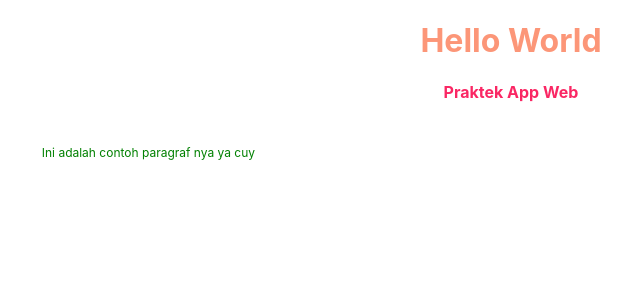
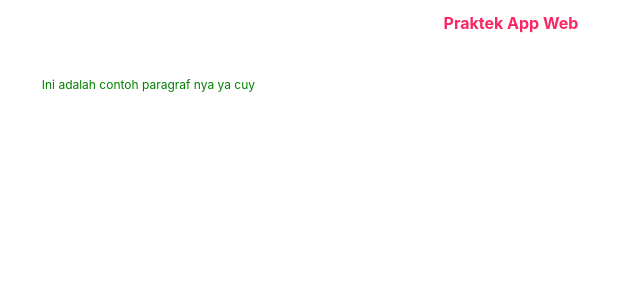
Before and after one commit to Zulharmin-192113301/Pertemuan3, a React (Create React App) app: page / in a window 1280 px wide. Shown: the top 300 px of the page, without its empty margins (129-769 px from the left). Built offline with nearby package versions, Linux system fonts and the light colour scheme.

Commit message:
Latihan 3.5 - komentar

```diff
--- a/src/App.js
+++ b/src/App.js
@@ -7,7 +7,7 @@ class App extends Component {
 
     return(
       <div className='isi'>
-          <h1 style={{textAlign:'center', color:'rgb(252, 150, 120)'}}>Hello World</h1>
+          {/* <h1 style={{textAlign:'center', color:'rgb(252, 150, 120)'}}>Hello World</h1> */}
           <h2 className='subjudul'>Praktek App Web</h2>
           <p className='paragraf'>Ini adalah contoh paragraf nya ya cuy</p>
       </div>
```
